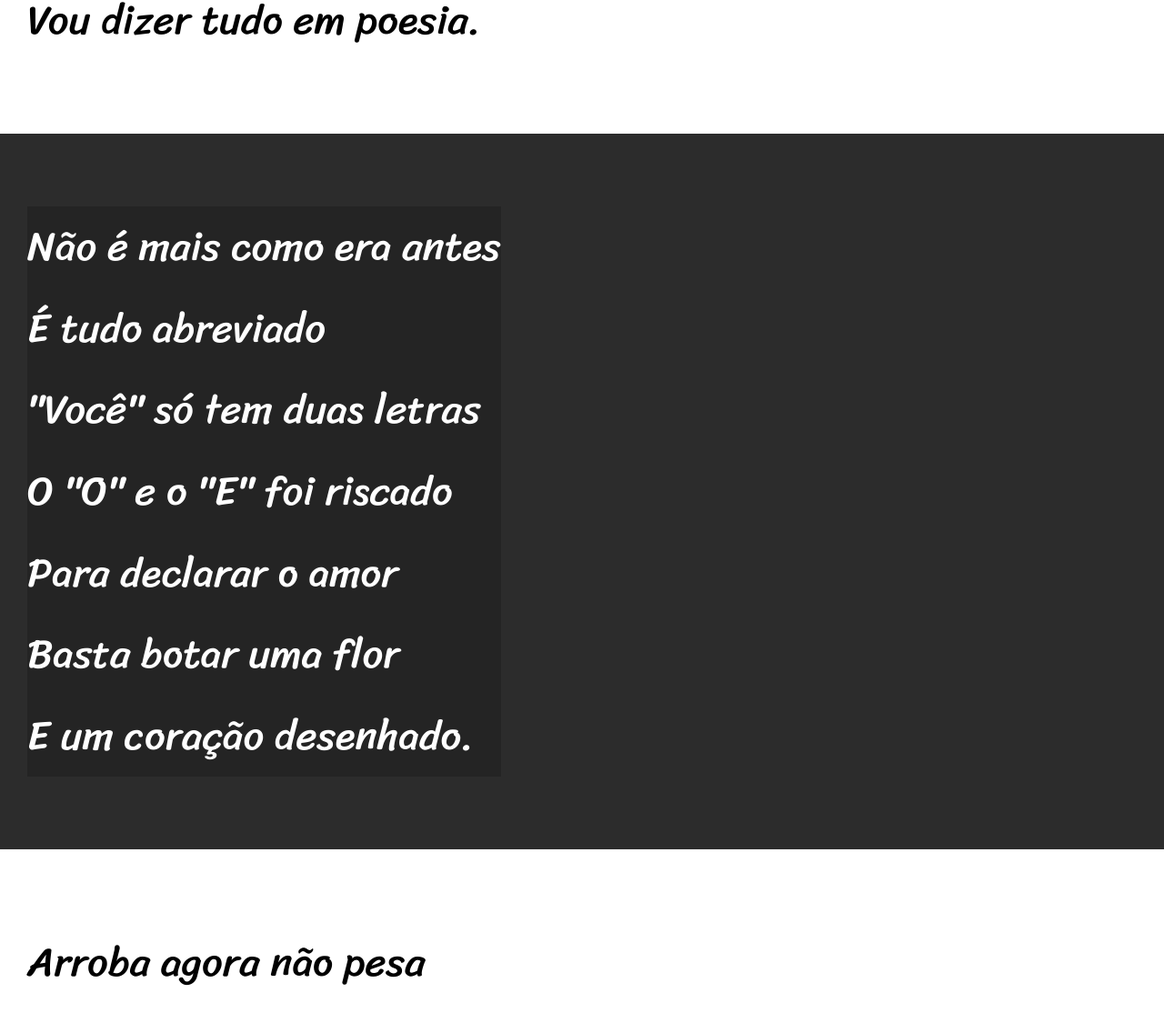
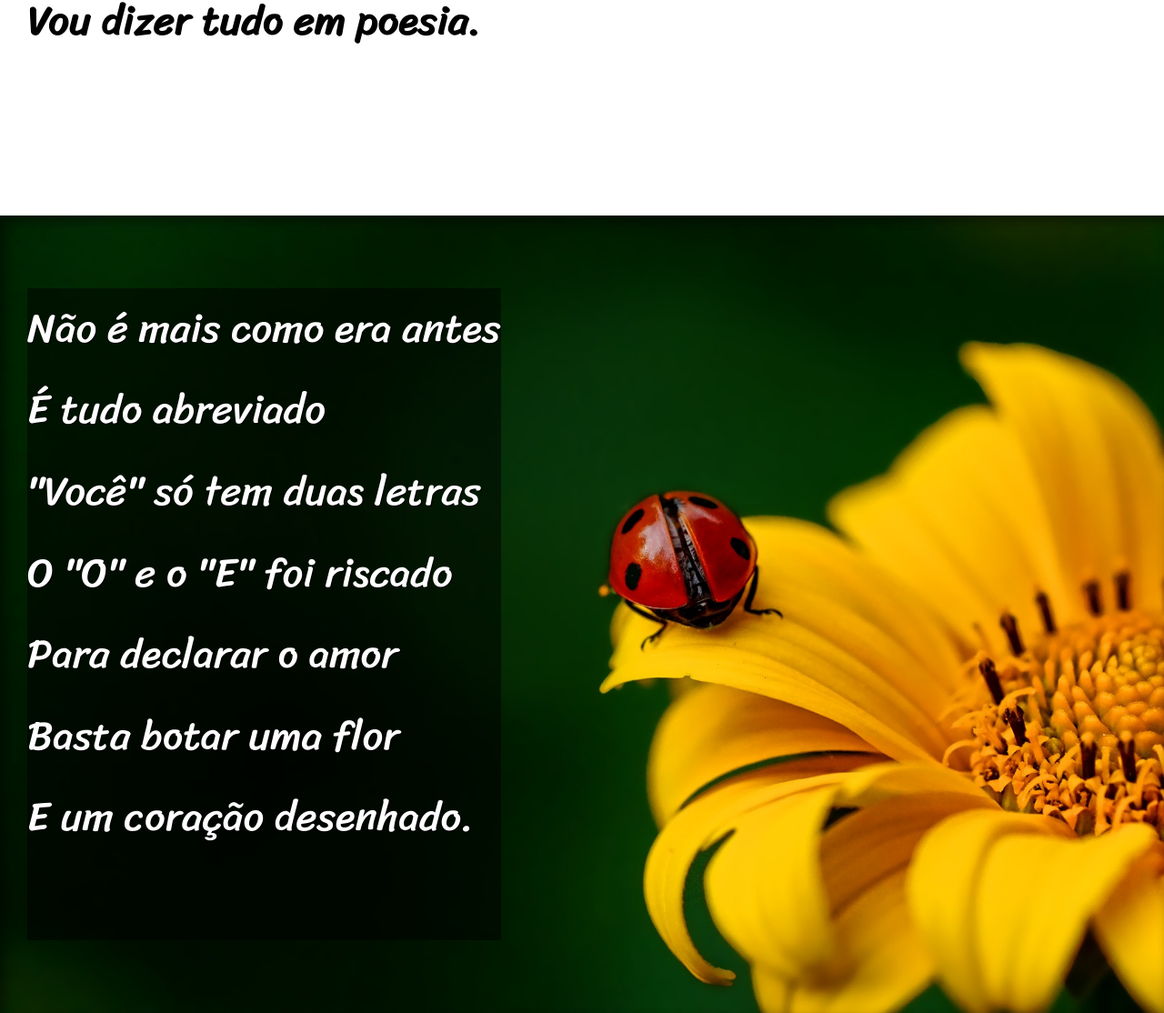
Before and after one commit to devguilhermetorres/cursohtml-css, a plain HTML site: page desafio12/index.html in a window 1280 px wide. Shown: the part 900-2014 px from the top of the page at 91% size. Drawn offline with Linux system fonts and the light colour scheme.

Commit message:
Parallax

```diff
--- a/desafio12/estilo/style.css
+++ b/desafio12/estilo/style.css
@@ -59,6 +59,11 @@ section {
     padding-left: 30px;
 }
 
+section > p {
+    padding-bottom: 2em;
+    text-shadow: 1px 1px 0px black;
+}
+
 section.normal {
     background-color: white;
     color: black;
@@ -67,11 +72,25 @@ section.normal {
 section.imagem {
     background-color: rgb(44, 44, 44);
     color: rgb(255, 255, 255);
+    box-shadow: inset 6px 6px 13px 0px rgba(0, 0, 0, 0.466);
+    background-attachment: fixed;
 }
 
 section.imagem > p {
     display: inline-block;
-    background-color: rgba(0, 0, 0, 0.171);
+    background-color: rgba(0, 0, 0, 0.500);
+}
+
+section#img01 {
+    background-image: url('../imagens/background001.jpg');
+    background-position: right center;
+    background-size: cover;
+}
+
+section#img02 {
+    background-image: url('../imagens/background002.jpg');
+    background-position: right center;
+    background-size: cover;
 }
 
 footer {
--- a/desafio12/index.html
+++ b/desafio12/index.html
@@ -31,7 +31,7 @@
     </section>
 
 
-    <section class="imagem">
+    <section class="imagem" id="img01">
         <p>
             Não é mais como era antes <br>
             É tudo abreviado <br>
@@ -67,7 +67,7 @@
     </section>
 
 
-    <section class="imagem">
+    <section class="imagem" id="img02">
         <p>
             Tenho saudade das cartas<br>
             Escritas com a própria mão<br>
```
